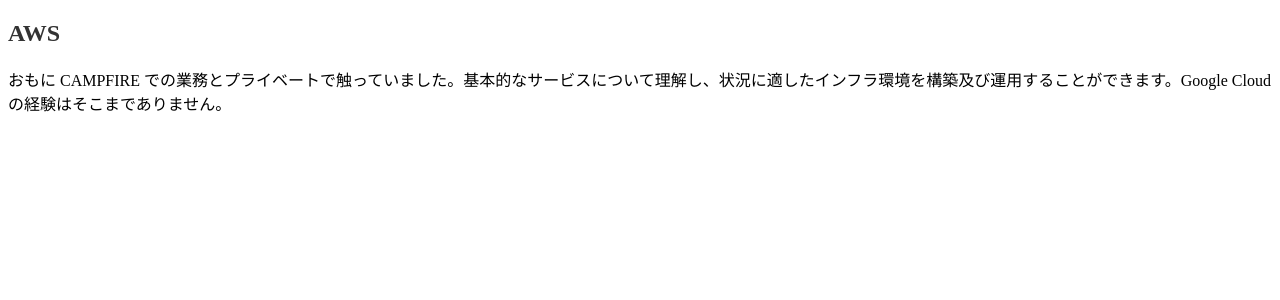
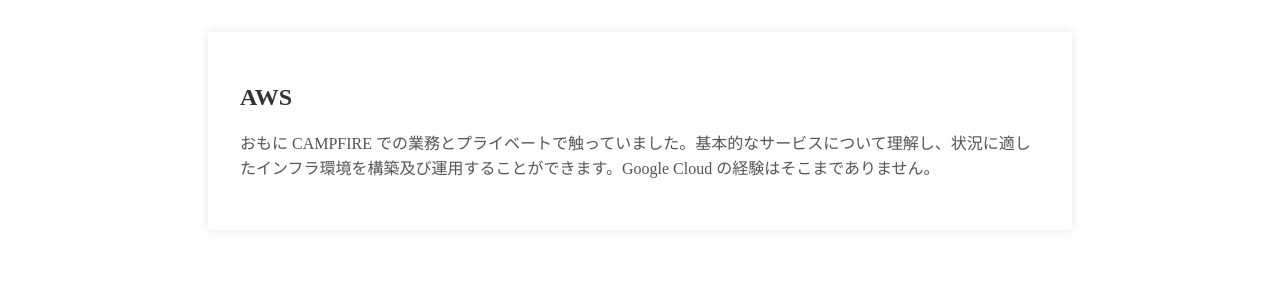
Before and after one commit to yuzoiwasaki/yuzoiwasaki.me, a SvelteKit app: page /skills/aws in a window 1280 px wide. Shown: the top 300 px of the page. Built offline with nearby package versions, Linux system fonts and the light colour scheme.

Commit message:
Revert style

```diff
--- a/src/routes/+page.svelte
+++ b/src/routes/+page.svelte
@@ -149,7 +149,7 @@
     background-color: #f4f4f4;
   }
 
-  :global(section) {
+  section {
     max-width: 800px;
     margin: 2em auto;
     padding: 2em;
@@ -161,7 +161,7 @@
     color: #333;
   }
 
-  :global(p) {
+  p {
     line-height: 1.6;
     color: #555;
   }
--- a/src/routes/skills/[id]/+page.svelte
+++ b/src/routes/skills/[id]/+page.svelte
@@ -10,7 +10,20 @@
  </section>
 
  <style>
+  section {
+    max-width: 800px;
+    margin: 2em auto;
+    padding: 2em;
+    background-color: #fff;
+    box-shadow: 0 0 10px rgba(0, 0, 0, 0.1);
+  }
+
   h1 {
     color: #333;
   }
+
+  p {
+    line-height: 1.6;
+    color: #555;
+  }
  </style>
```
